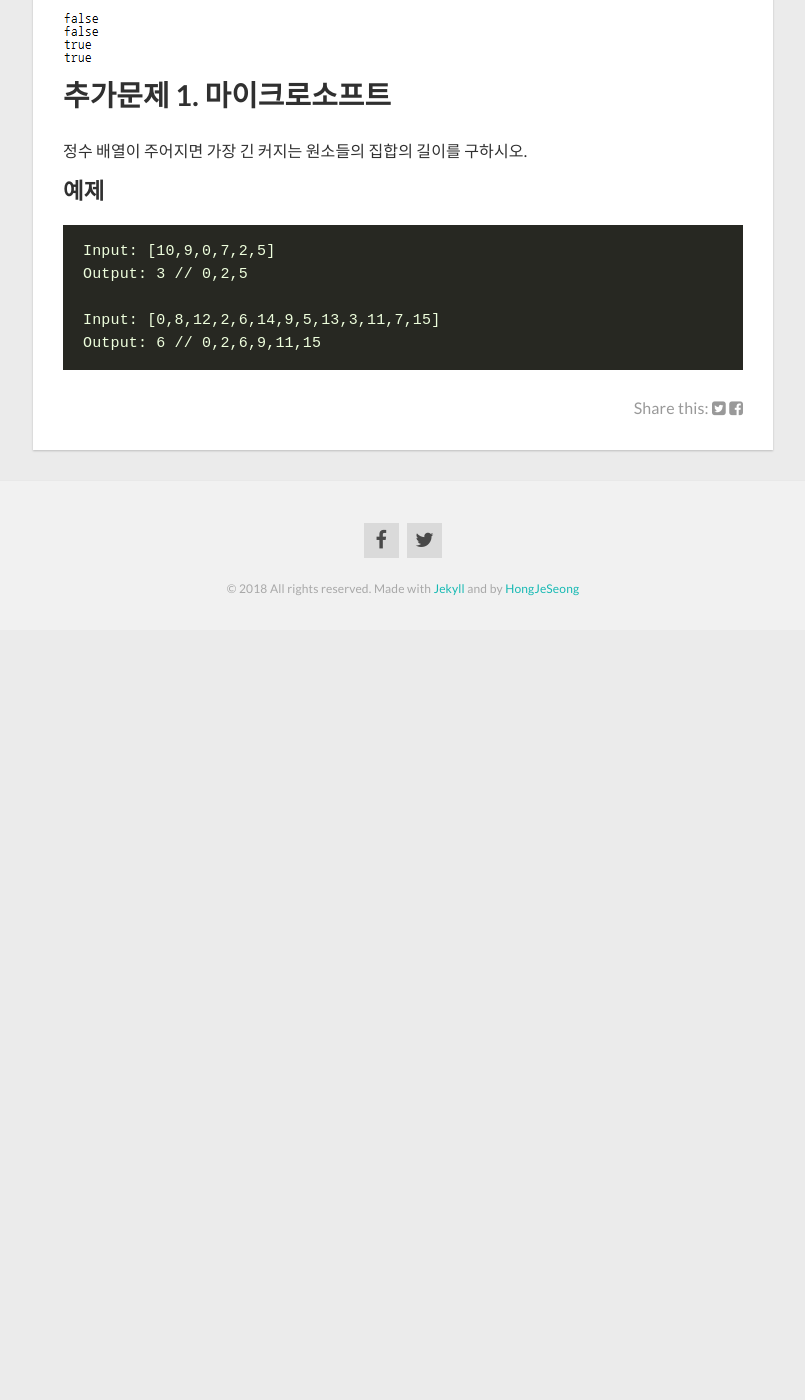
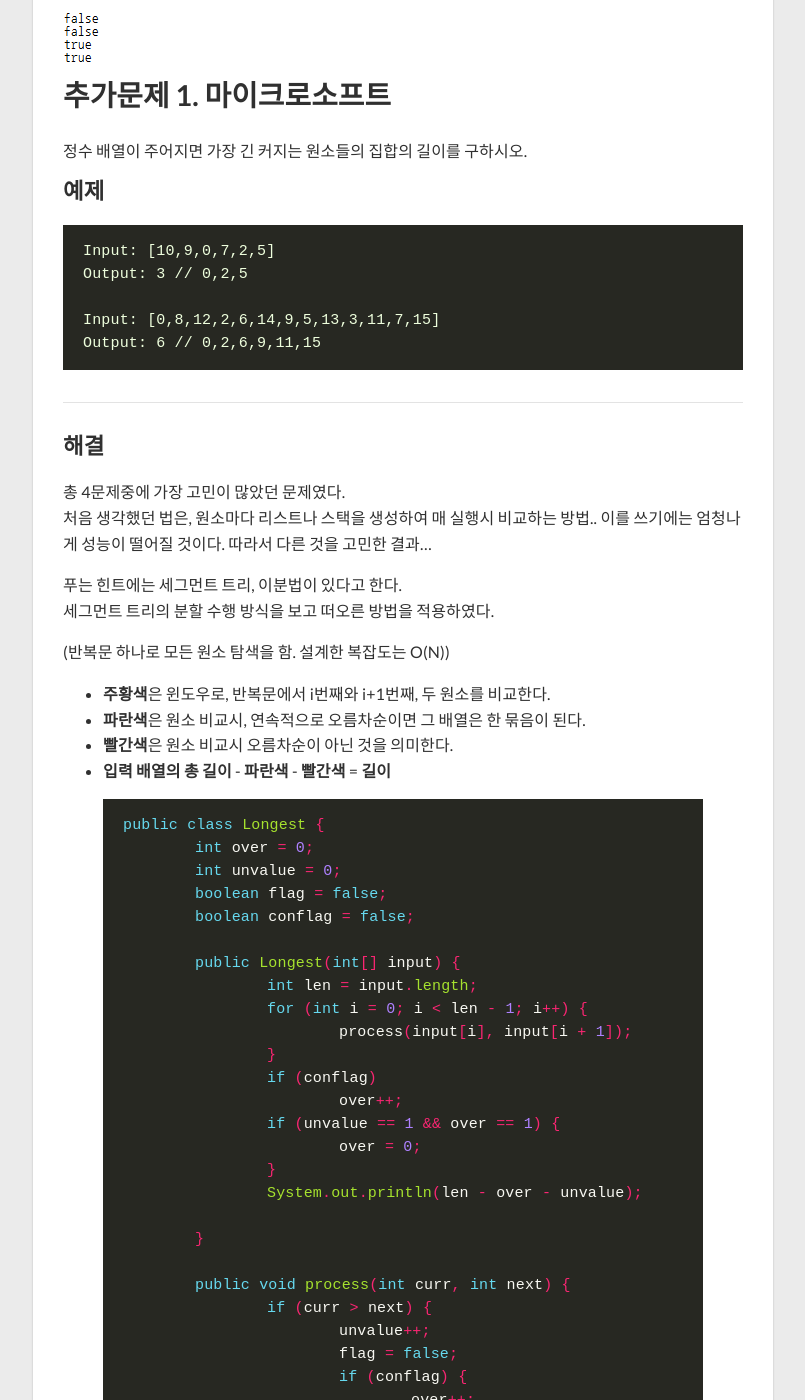
Before and after one commit to HongJeSeong/HongJeSeong.github.io, a Jekyll site: the page built from _posts/study/2018-02-19-sb.md, in a window 1280 px wide and 1400 px high, scrolled down 6407 px. Shown: the whole window, without its empty margins (237-1042 px from the left). Built offline with Jekyll 4.4.1, drawn with Linux system fonts in a browser that asks for light colours; nearby versions of some CDN libraries; before the commit the page ends 7037 px from its top, so only the background shows below that; some of the changed text lies outside the part shown.

Commit message:
마이클소퐅

````diff
--- a/_posts/study/2018-02-19-sb.md
+++ b/_posts/study/2018-02-19-sb.md
@@ -188,3 +188,73 @@
 Input: [0,8,12,2,6,14,9,5,13,3,11,7,15]
 Output: 6 // 0,2,6,9,11,15
 ```
+-----------------------------------
+### 해결
+총 4문제중에 가장 고민이 많았던 문제였다.
+처음 생각했던 법은, 원소마다 리스트나 스택을 생성하여 매 실행시 비교하는 방법.. 이를 쓰기에는 엄청나게 성능이 떨어질 것이다. 따라서 다른 것을 고민한 결과...
+
+푸는 힌트에는 세그먼트 트리, 이분법이 있다고 한다.
+세그먼트 트리의 분할 수행 방식을 보고 떠오른 방법을 적용하였다.
+
+(반복문 하나로 모든 원소 탐색을 함. 설계한 복잡도는 O(N))
+- **주황색**은 윈도우로, 반복문에서  i번째와 i+1번째, 두 원소를 비교한다.
+- **파란색**은 원소 비교시, 연속적으로 오름차순이면 그 배열은 한 묶음이 된다.
+- **빨간색**은  원소 비교시 오름차순이 아닌 것을 의미한다.
+- **입력 배열의 총 길이** - **파란색** - **빨간색** = **길이**
+
+
+{% highlight java%}
+public class Longest {
+	int over = 0;
+	int unvalue = 0;
+	boolean flag = false;
+	boolean conflag = false;
+
+	public Longest(int[] input) {
+		int len = input.length;
+		for (int i = 0; i < len - 1; i++) {
+			process(input[i], input[i + 1]);
+		}
+		if (conflag)
+			over++;
+		if (unvalue == 1 && over == 1) {
+			over = 0;
+		}
+		System.out.println(len - over - unvalue);
+
+	}
+
+	public void process(int curr, int next) {
+		if (curr > next) {
+			unvalue++;
+			flag = false;
+			if (conflag) {
+				over++;
+			}
+			conflag = false;
+		} else if (curr < next) {
+			if (flag) {
+				conflag = true;
+			}
+			flag = true;
+		}
+	}
+
+	public static void main(String[] args) {
+
+		int[] c1 = { 10, 9, 0, 7, 2, 5 };
+		int[] c2 = { 0, 8, 12, 2, 6, 14, 9, 5, 13, 3, 11, 7, 15 };
+		int[] c3 = { 7, 8, 9, 10, 6, 5, 12, 14, 13, 1, 2, 3, 4 };
+		int[] c4 = { 1, 0, 2, 4 };
+		new Longest(c1);
+		new Longest(c2);
+		new Longest(c3);
+		new Longest(c4);
+	}
+}
+
+{% endhighlight %}
+![](../../images/posts/algosb/Longest.PNG)
+
+### 결과
+![](../../images/posts/algosb/res4_week2.PNG)
````
Also changed, not shown: images/posts/algosb/Longest.PNG (added), images/posts/algosb/res4_week2.PNG (added).
